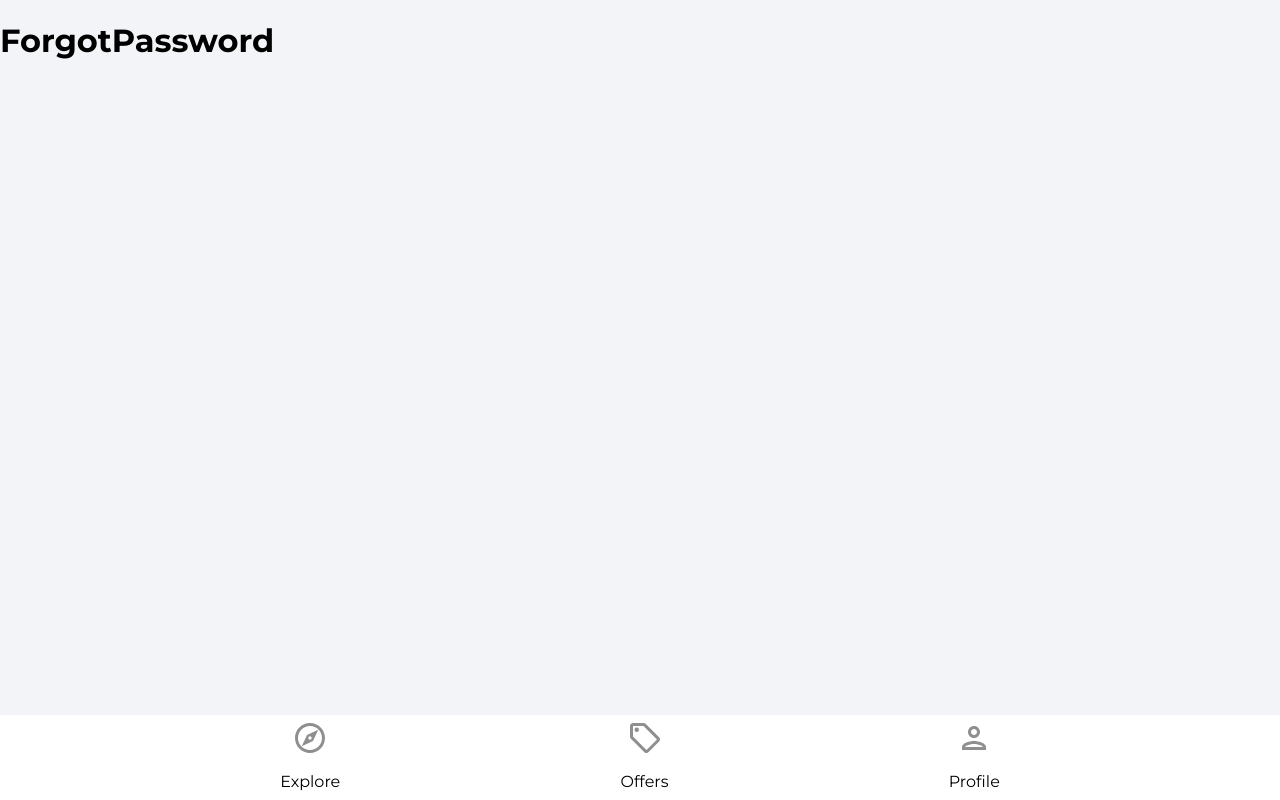
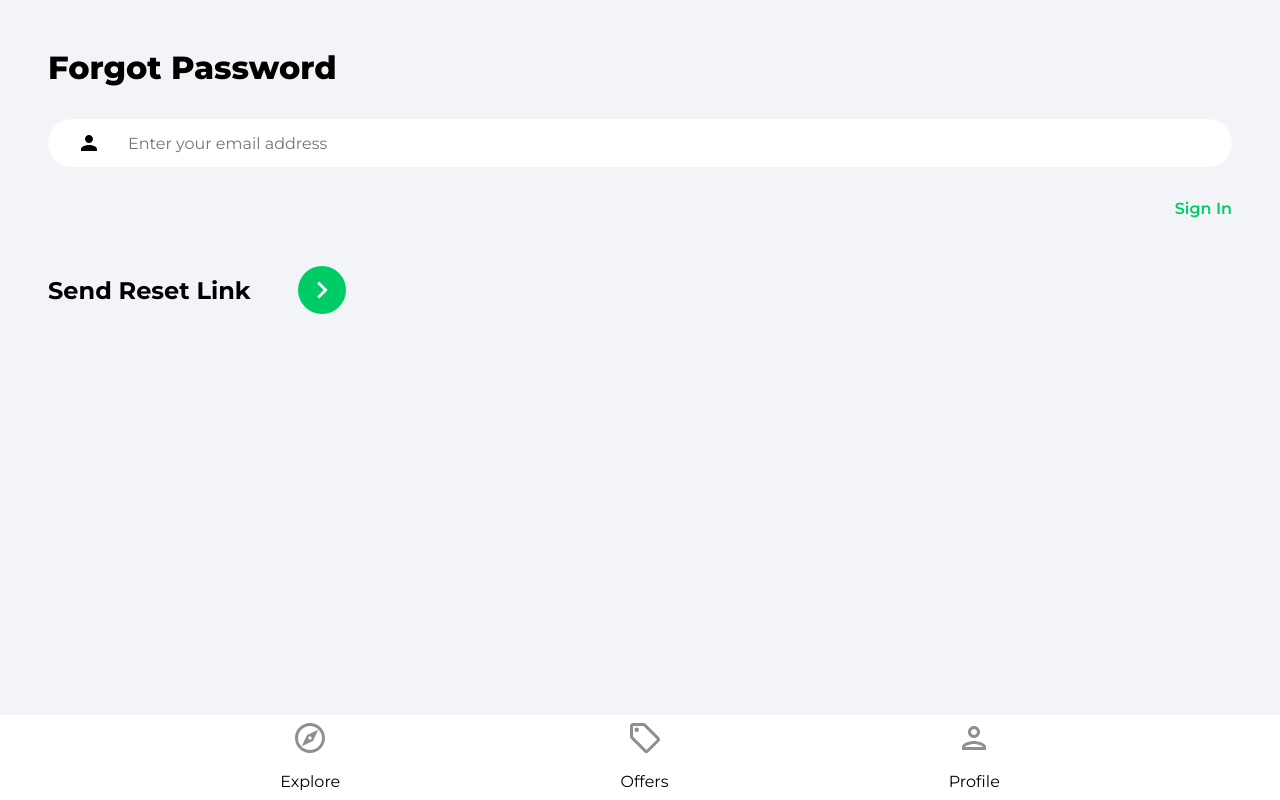
Before and after one commit to Dikshant09/house-marketplace, a React (Create React App) app: page /forgot-password in a window 1280 px wide. Built offline with nearby package versions, Linux system fonts and the light colour scheme; the HTML template or start-up script is replaced by a standard one.

Commit message:
Sign [IN/UP] with email and google OAuth

```diff
--- /dev/null
+++ b/src/components/OAuth.jsx
@@ -0,0 +1,60 @@
+import React from "react";
+import { createSearchParams, useLocation, useNavigate } from "react-router-dom";
+import { getAuth, signInWithPopup, GoogleAuthProvider } from "firebase/auth";
+import { doc, setDoc, getDoc, serverTimestamp } from "firebase/firestore";
+import { db } from "../firebase.config";
+import { toast } from "react-toastify";
+import googleIcon from "../assets/svg/googleIcon.svg";
+
+const OAuth = () => {
+  const navigate = useNavigate();
+  const location = useLocation();
+
+  const onGoogleClick = async () => {
+    try {
+      const auth = getAuth();
+      const provider = new GoogleAuthProvider();
+      const result = await signInWithPopup(auth, provider);
+      const user = result.user;
+
+      // Check for user
+      const docRef = doc(db, "users", user.uid);
+      const docSnap = await getDoc(docRef);
+
+      // If, user doesn't exist : creating user
+      if (!docSnap.exists()) {
+        await setDoc(doc(db, "users", user.uid), {
+          name: user.displayName,
+          email: user.email,
+          timestamp: serverTimestamp(),
+        });
+      }
+
+      toast.success(
+        `Signed ${
+          location.pathname === "/sign-up" ? "up " : "in "
+        } Successfully!`
+      );
+
+      navigate('/');
+    } catch (error) {
+      toast.error(
+        `Couldn't sign${location.pathname === "/sign-up" ? "up " : "in "}!`
+      );
+    }
+  };
+
+  return (
+    <div className="socialLogin">
+      <p>
+        Sign {location.pathname === "/sign-up" ? "up " : "in "}
+        with{" "}
+      </p>
+      <button className="socialIconDiv" onClick={onGoogleClick}>
+        <img className="socialIconImg" src={googleIcon} alt="google" />
+      </button>
+    </div>
+  );
+};
+
+export default OAuth;
--- a/src/pages/ForgotPassword.jsx
+++ b/src/pages/ForgotPassword.jsx
@@ -1,9 +1,59 @@
-import React from 'react'
+import { useState } from "react";
+import { Link } from "react-router-dom";
+import { getAuth, sendPasswordResetEmail } from "firebase/auth";
+import { toast } from "react-toastify";
+import { ReactComponent as ArrowRightIcon } from "../assets/svg/keyboardArrowRightIcon.svg";
 
 const ForgotPassword = () => {
+  const [email, setEmail] = useState("");
+
+  const handleChange = (e) => {
+    setEmail(e.target.value);
+  };
+
+  const handleSubmit = async (e) => {
+    e.preventDefault();
+
+    try {
+      const auth = getAuth();
+
+      await sendPasswordResetEmail(auth, email);
+      toast.success('Email was sent successfully!');
+
+    } catch (error) {
+      toast.error("Couldn't send reset email");
+    }
+  };
+
   return (
-    <h1>ForgotPassword</h1>
-  )
-}
+    <div className="pageContainer">
+      <header>
+        <p className="pageHeader">Forgot Password</p>
+      </header>
+
+      <main>
+        <form onSubmit={handleSubmit}>
+          <input
+            type="email"
+            className="emailInput"
+            placeholder="Enter your email address"
+            name="email"
+            value={email}
+            onChange={handleChange}
+          />
+          <Link className="forgotPasswordLink" to="/sign-in">
+            Sign In
+          </Link>
+          <div className="signInBar">
+            <div className="signInText">Send Reset Link</div>
+            <button className="signInButton">
+              <ArrowRightIcon  fill='#ffffff' width='34px' height='34px' />
+            </button>
+          </div>
+        </form>
+      </main>
+    </div>
+  );
+};
 
 export default ForgotPassword;
--- a/src/pages/SignIn.jsx
+++ b/src/pages/SignIn.jsx
@@ -4,6 +4,7 @@
 import visibilityIcon from "../assets/svg/visibilityIcon.svg";
 import { getAuth, signInWithEmailAndPassword } from "firebase/auth";
 import { toast } from 'react-toastify';
+import OAuth from "../components/OAuth";
 
 const SignIn = () => {
   const [showPassword, setShowPassword] = useState(false);
@@ -93,7 +94,9 @@
               </button>
             </div>
           </form>
-          {/* Google OAuth Component */}
+
+          {/* Sign with Google */}
+          <OAuth />
           <Link to="/sign-up" className="registerLink">
             Sign Up Instead
           </Link>
--- a/src/pages/SignUp.jsx
+++ b/src/pages/SignUp.jsx
@@ -11,6 +11,7 @@
 import {setDoc, doc, serverTimestamp } from 'firebase/firestore';
 import { db } from "../firebase.config";
 import { toast } from 'react-toastify';
+import OAuth from "../components/OAuth";
 
 const SignUp = () => {
   const [showPassword, setShowPassword] = useState(false);
@@ -117,7 +118,10 @@
               </button>
             </div>
           </form>
-          {/* Google OAuth Component */}
+
+          {/* Sign with Google */}
+          <OAuth />
+
           <Link to="/sign-in" className="registerLink">
             Sign In Instead
           </Link>
```
